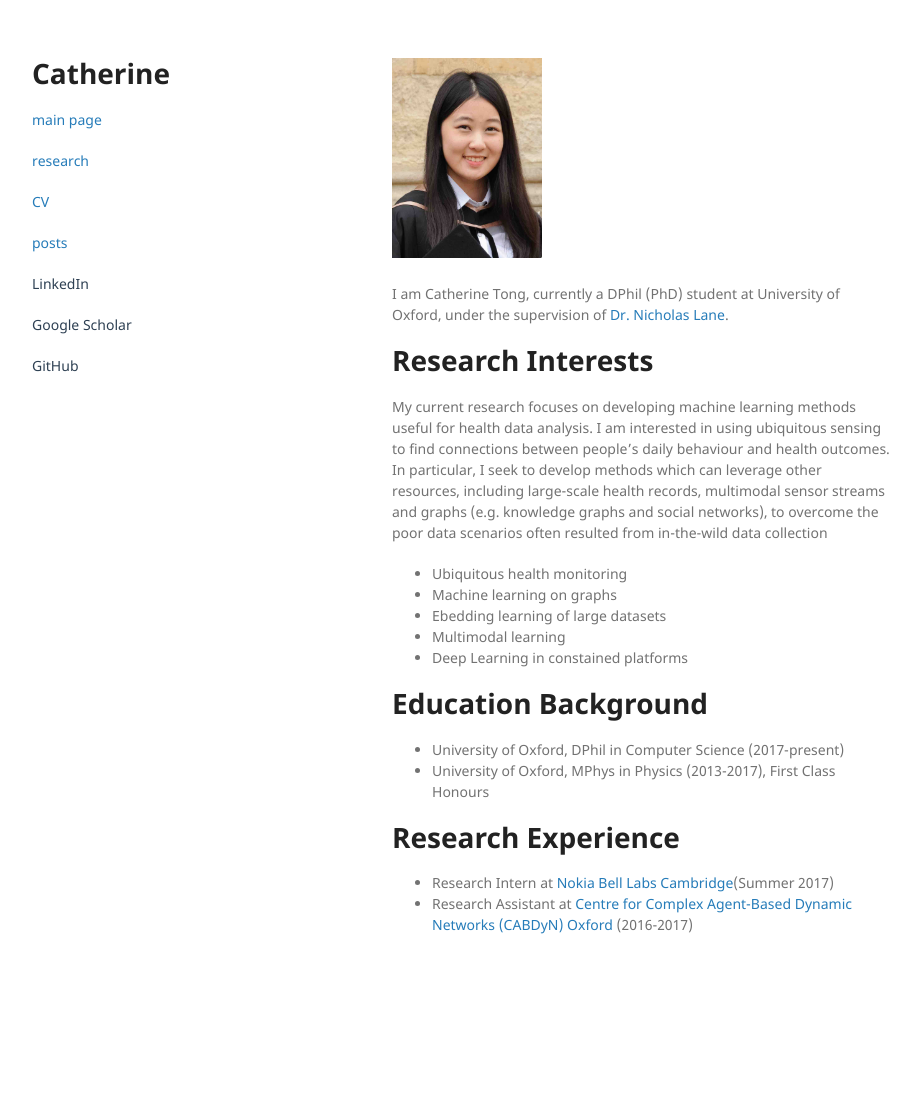
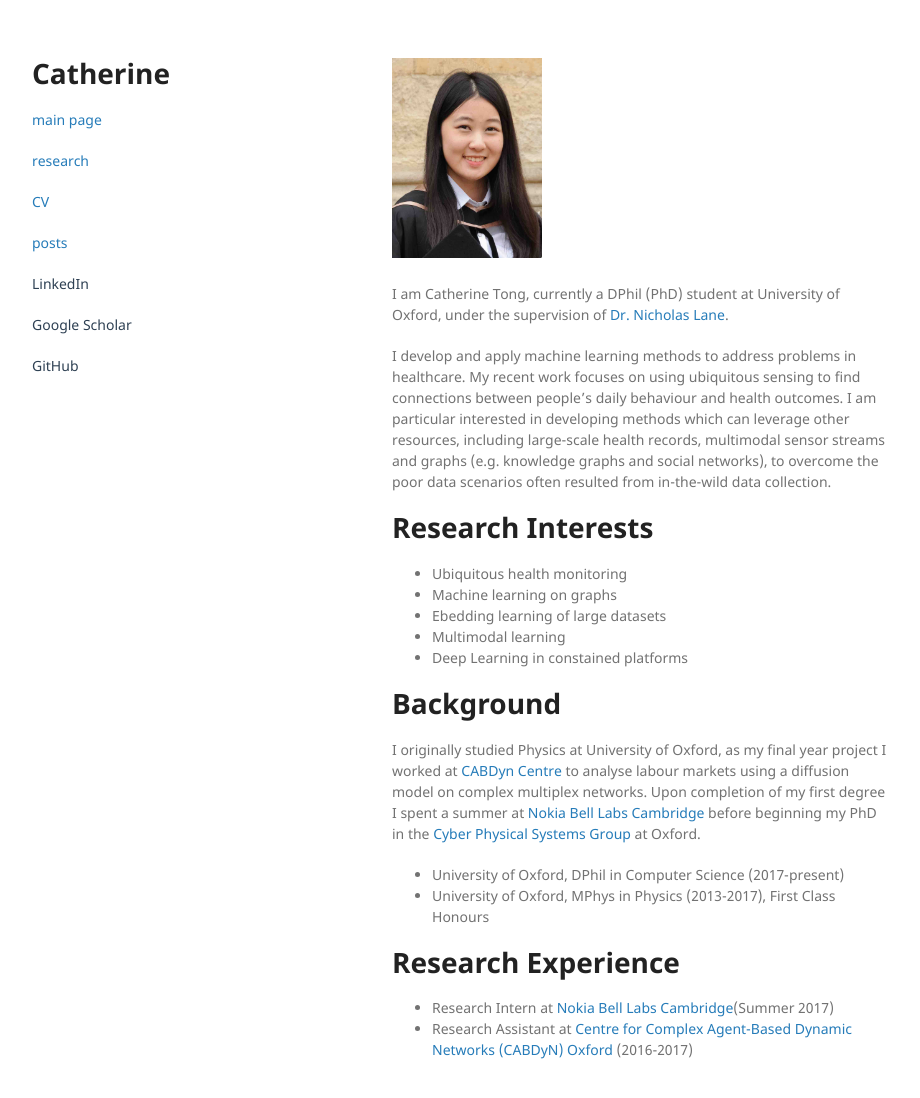
Before and after one commit to egctong/egctong.github.io, a Jekyll site: the page built from index.md, in a window 1280 px wide and 1130 px high. Shown: the top 1098 px of the window, without its empty margins (178-1098 px from the left). Built offline with Jekyll 4.4.1, drawn with Linux system fonts in a browser that asks for light colours.

Commit message:
Update index.md

```diff
--- a/index.md
+++ b/index.md
@@ -8,19 +8,21 @@ layout: default
 
 I am Catherine Tong, currently a DPhil (PhD) student at University of Oxford, under the supervision of [Dr. Nicholas Lane](http://niclane.org/).
 
+I develop and apply machine learning methods to address problems in healthcare. My recent work focuses on using ubiquitous sensing to find connections between people’s daily behaviour and health outcomes. I am particular interested in developing methods which can leverage other resources, including large-scale health records, multimodal sensor streams and graphs (e.g. knowledge graphs and social networks), to overcome the poor data scenarios often resulted from in-the-wild data collection.
+
 <!-- My research is sponsored by the EPSRC Grant. A list of my projects can be found [here](/research/research_index.html). I also keep my [Linkedin Profile](https://www.linkedin.com/in/tongcatherine/) up-to-date.  -->
 
 # [](#interests) Research Interests
-
-My current research focuses on developing machine learning methods useful for health data analysis. I am interested in using ubiquitous sensing to find connections between people’s daily behaviour and health outcomes. In particular, I seek to develop methods which can leverage other resources, including large-scale health records, multimodal sensor streams and graphs (e.g. knowledge graphs and social networks), to overcome the poor data scenarios often resulted from in-the-wild data collection
-
 * Ubiquitous health monitoring
 * Machine learning on graphs
 * Ebedding learning of large datasets
 * Multimodal learning
 * Deep Learning in constained platforms
 
-# [](#interests) Education Background
+# [](#interests) Background
+I originally studied Physics at University of Oxford, as my final year project I worked at [CABDyn Centre](https://www.sbs.ox.ac.uk/research/cabdyn) to analyse labour markets using a diffusion model on complex multiplex networks. Upon completion of my first degree I spent a summer at [Nokia Bell Labs Cambridge](https://www.bell-labs.com) before beginning my PhD in the [Cyber Physical Systems Group](https://www.cs.ox.ac.uk/research/cyberphysical/)  at Oxford.
+
+
 * University of Oxford, DPhil in Computer Science (2017-present)
 * University of Oxford, MPhys in Physics (2013-2017), First Class Honours
 
```
